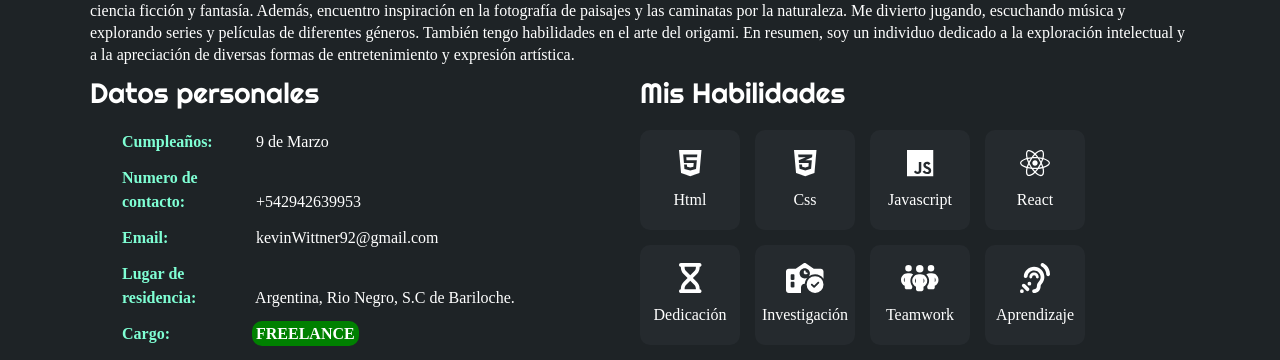
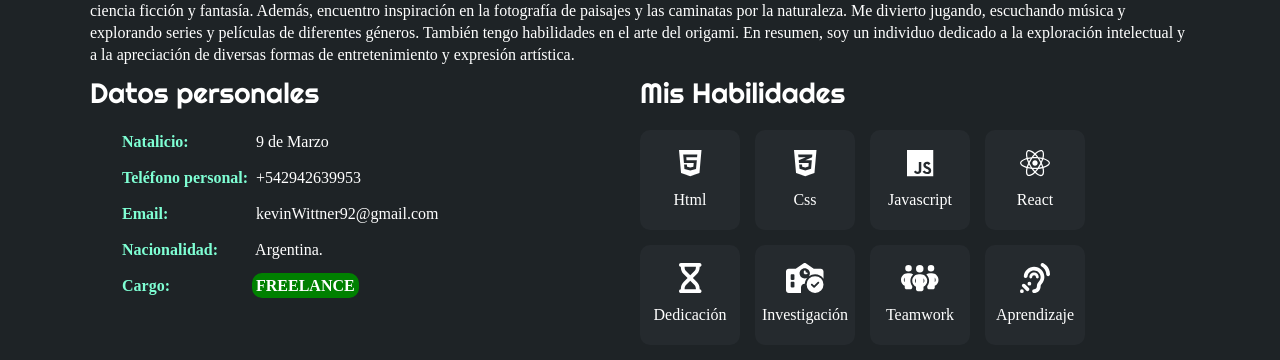
Before and after one commit to kiwy36/Portfolio-07-2023, a React (Vite) app: page / in a window 1280 px wide. Shown: the part 842-1202 px from the top of the page. Built offline with nearby package versions, Linux system fonts and the light colour scheme.

Commit message:
19b-nav-b-detalles-myDate

```diff
--- a/src/components/CustomNavbar/CustomNavbar.css
+++ b/src/components/CustomNavbar/CustomNavbar.css
@@ -1,3 +1,6 @@
+.barra-de-navegacion{
+  min-width: 100%;
+}
 .navbar {
   background-color: black;
   justify-content: center;
@@ -10,6 +13,7 @@
   cursor: pointer;
   margin: 0 5px;
   text-decoration: none;
+  text-align: center;
 }
 .logo {
   color:aquamarine;
--- a/src/components/CustomNavbar/CustomNavbar.jsx
+++ b/src/components/CustomNavbar/CustomNavbar.jsx
@@ -6,7 +6,7 @@ import './CustomNavbar.css';
 function CustomNavbar() {
   return (
     <>
-      <Navbar expand="lg" bg="dark" variant="dark" sticky="top">
+      <Navbar expand="lg" bg="dark" variant="dark" sticky="top" className='barra-de-navegacion'>
         <Container fluid className='container'>
           <Navbar.Brand href='#inicio' id="banner-link" onClick={() => {}}><h1 className="logo">Wittner Kevin</h1></Navbar.Brand>
           <Navbar.Toggle aria-controls="navbar-nav" />
--- a/src/components/EcommerceCap/EcommerceCap.css
+++ b/src/components/EcommerceCap/EcommerceCap.css
@@ -245,6 +245,7 @@
     border-radius: 8px;
     min-height: 600px;
     height: auto;
+    max-height: auto;
     width: 100%;
     overflow: hidden;
   }
@@ -260,6 +261,7 @@
     flex-wrap: wrap;
     justify-content: center;
     align-items: center;
+    margin-bottom: 1px;
   }
   .contenido-seccion-ecommerce .seccion-productos .productos .producto h1 {
     margin-top: 0;
@@ -315,7 +317,7 @@
     flex-wrap: wrap;
     justify-content: center;
     align-items: center;
-    margin-bottom: 2px;
+    margin-bottom: 1px;
   }
   .contenido-seccion-ecommerce .seccion-productos .productos .producto .contenedor-botones-productos .button-action{
     height: 3.5rem;
--- a/src/components/MyDate/MyDate.jsx
+++ b/src/components/MyDate/MyDate.jsx
@@ -30,16 +30,16 @@ const MyDate = () => {
                             <h3>Datos personales</h3>
                             <ul>
                                 <li>
-                                    <strong>Cumpleaños:</strong> 9 de Marzo
+                                    <strong>Natalicio:</strong> 9 de Marzo
                                 </li>
                                 <li>
-                                    <strong>Numero de contacto:</strong> +542942639953
+                                    <strong>Teléfono personal:</strong> +542942639953
                                 </li>
                                 <li>
                                     <strong>Email:</strong> kevinWittner92@gmail.com
                                 </li>
                                 <li>
-                                    <strong>Lugar de residencia:</strong> Argentina, Rio Negro, S.C de Bariloche.
+                                    <strong>Nacionalidad:</strong> Argentina.
                                 </li>
                                 <li>
                                     <strong>Cargo: </strong>
```
